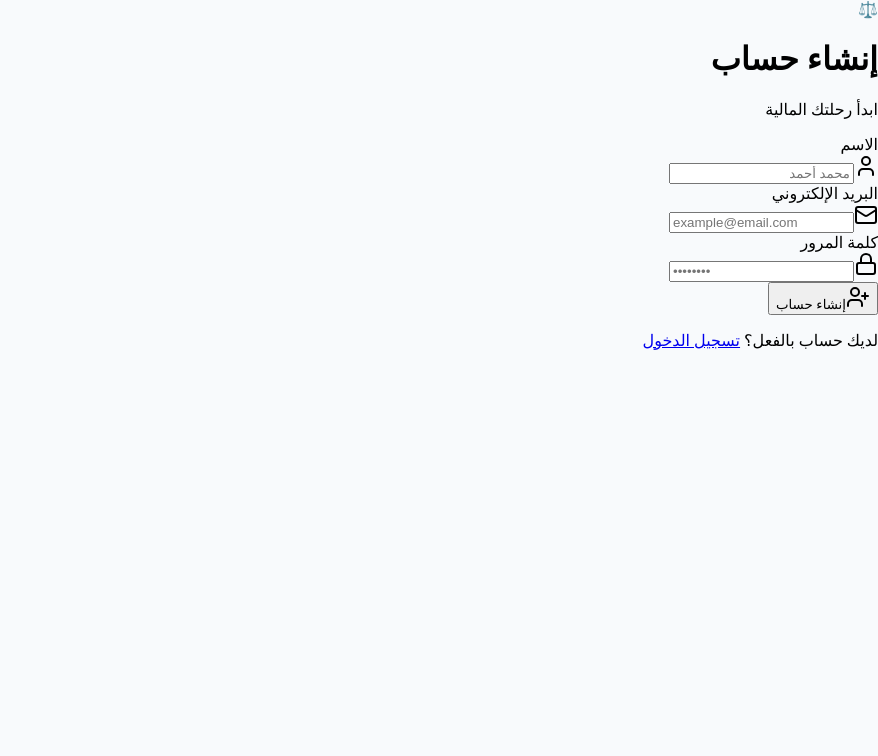
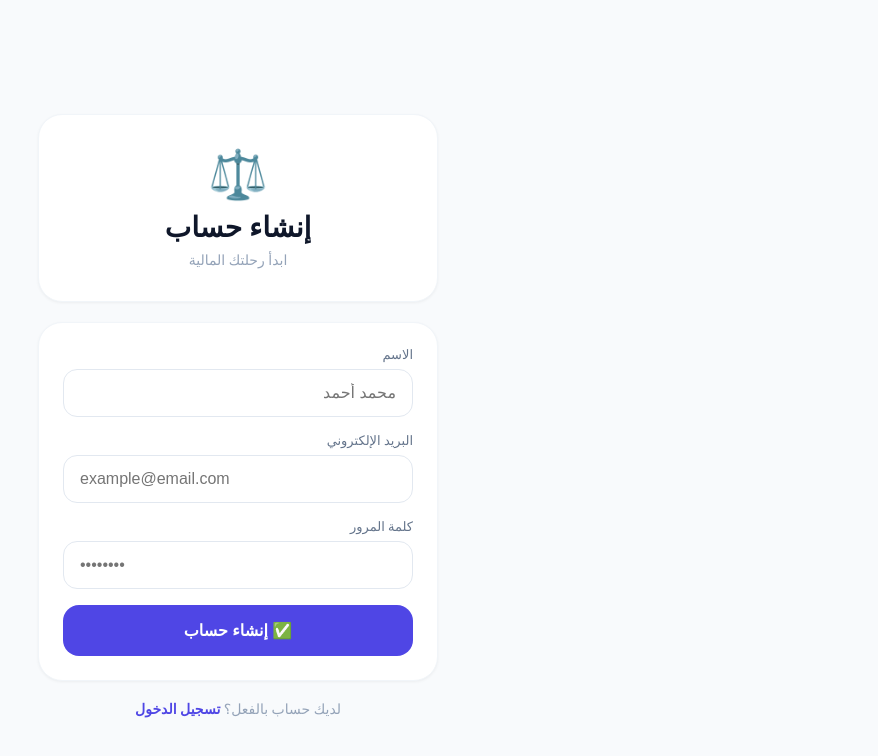
Before and after one commit to azizos1/mizan, a Next.js app: page /auth/register in a window 1280 px wide. Shown: the top 756 px of the page, without its empty margins (402-1280 px from the left). Built offline with nearby package versions, Linux system fonts and the light colour scheme.

Commit message:
fix all pages design

```diff
--- a/src/app/auth/register/page.tsx
+++ b/src/app/auth/register/page.tsx
@@ -5,7 +5,6 @@ import { useState } from "react";
 import { useRouter } from "next/navigation";
 import { signIn } from "next-auth/react";
 import Link from "next/link";
-import { UserPlus, Mail, Lock, User } from "lucide-react";
 
 export default function RegisterPage() {
   const router = useRouter();
@@ -17,8 +16,7 @@ export default function RegisterPage() {
 
   async function handleSubmit(e: React.FormEvent) {
     e.preventDefault();
-    setLoading(true);
-    setError("");
+    setLoading(true); setError("");
 
     try {
       const res = await fetch("/api/auth/register", {
@@ -26,113 +24,61 @@ export default function RegisterPage() {
         headers: { "Content-Type": "application/json" },
         body: JSON.stringify({ name, email, password }),
       });
-
       const data = await res.json();
 
-      if (!res.ok) {
-        setError(data.error || "حدث خطأ");
-        setLoading(false);
-        return;
-      }
+      if (!res.ok) { setError(data.error || "حدث خطأ"); setLoading(false); return; }
 
-      const signInResult = await signIn("credentials", {
-        email,
-        password,
-        redirect: false,
-      });
-
-      if (signInResult?.error) {
-        router.push("/auth/login");
-      } else {
-        router.push("/dashboard");
-      }
-    } catch (err) {
-      setError("حدث خطأ في الاتصال");
-      setLoading(false);
-    }
+      const signInResult = await signIn("credentials", { email, password, redirect: false });
+      if (signInResult?.error) { router.push("/auth/login"); }
+      else { router.push("/dashboard"); }
+    } catch { setError("حدث خطأ في الاتصال"); setLoading(false); }
   }
 
   return (
-    <div className="min-h-screen bg-[#0a0a0f] flex items-center justify-center p-4">
-      <div className="w-full max-w-sm space-y-8">
-        <div className="text-center">
-          <div className="w-16 h-16 rounded-2xl bg-indigo-500/20 flex items-center justify-center mx-auto mb-4">
-            <span className="text-3xl">⚖️</span>
-          </div>
-          <h1 className="text-2xl font-bold text-white">إنشاء حساب</h1>
-          <p className="text-gray-500 text-sm mt-2">ابدأ رحلتك المالية</p>
+    <div style={{ minHeight: "100vh", backgroundColor: "#f8fafc", display: "flex", alignItems: "center", justifyContent: "center", padding: "16px" }}>
+      <div style={{ width: "100%", maxWidth: "400px", display: "flex", flexDirection: "column", gap: "20px" }}>
+
+        <div style={{ backgroundColor: "white", borderRadius: "24px", padding: "32px 24px", textAlign: "center", boxShadow: "0 1px 3px rgba(0,0,0,0.05)", border: "1px solid #f1f5f9" }}>
+          <p style={{ fontSize: "48px", margin: "0 0 8px 0" }}>⚖️</p>
+          <h1 style={{ color: "#0f172a", fontSize: "28px", fontWeight: 900, margin: 0 }}>إنشاء حساب</h1>
+          <p style={{ color: "#94a3b8", fontSize: "14px", margin: "8px 0 0 0" }}>ابدأ رحلتك المالية</p>
         </div>
 
-        <form onSubmit={handleSubmit} className="bg-[#1a1a2e] border border-white/10 rounded-2xl p-6 space-y-5">
-          {error && (
-            <div className="bg-rose-500/10 text-rose-400 p-3 rounded-xl text-sm text-center">
-              {error}
-            </div>
-          )}
+        <form onSubmit={handleSubmit} style={{ backgroundColor: "white", borderRadius: "24px", padding: "24px", boxShadow: "0 1px 3px rgba(0,0,0,0.05)", border: "1px solid #f1f5f9", display: "flex", flexDirection: "column", gap: "16px" }}>
+          {error && <div style={{ backgroundColor: "#fef2f2", borderRadius: "14px", padding: "14px", textAlign: "center", color: "#dc2626", fontSize: "13px" }}>{error}</div>}
 
           <div>
-            <label className="text-gray-400 text-xs mb-2 block">الاسم</label>
-            <div className="relative">
-              <User className="absolute right-3 top-1/2 -translate-y-1/2 w-4 h-4 text-gray-600" />
-              <input
-                type="text"
-                value={name}
-                onChange={(e) => setName(e.target.value)}
-                className="w-full bg-[#0a0a0f] border border-white/5 rounded-xl py-3 pr-10 pl-4 text-white text-sm focus:outline-none focus:border-indigo-500/50"
-                placeholder="محمد أحمد"
-                required
-              />
-            </div>
+            <label style={{ color: "#64748b", fontSize: "13px", marginBottom: "6px", display: "block" }}>الاسم</label>
+            <input type="text" value={name} onChange={(e) => setName(e.target.value)}
+              style={{ width: "100%", border: "1px solid #e2e8f0", borderRadius: "14px", padding: "14px 16px", fontSize: "16px", color: "#0f172a", outline: "none", boxSizing: "border-box" }}
+              placeholder="محمد أحمد" required />
           </div>
 
           <div>
-            <label className="text-gray-400 text-xs mb-2 block">البريد الإلكتروني</label>
-            <div className="relative">
-              <Mail className="absolute right-3 top-1/2 -translate-y-1/2 w-4 h-4 text-gray-600" />
-              <input
-                type="email"
-                value={email}
-                onChange={(e) => setEmail(e.target.value)}
-                className="w-full bg-[#0a0a0f] border border-white/5 rounded-xl py-3 pr-10 pl-4 text-white text-sm focus:outline-none focus:border-indigo-500/50"
-                placeholder="example@email.com"
-                required
-                dir="ltr"
-              />
-            </div>
+            <label style={{ color: "#64748b", fontSize: "13px", marginBottom: "6px", display: "block" }}>البريد الإلكتروني</label>
+            <input type="email" value={email} onChange={(e) => setEmail(e.target.value)}
+              style={{ width: "100%", border: "1px solid #e2e8f0", borderRadius: "14px", padding: "14px 16px", fontSize: "16px", color: "#0f172a", outline: "none", boxSizing: "border-box" }}
+              placeholder="example@email.com" required dir="ltr" />
           </div>
 
           <div>
-            <label className="text-gray-400 text-xs mb-2 block">كلمة المرور</label>
-            <div className="relative">
-              <Lock className="absolute right-3 top-1/2 -translate-y-1/2 w-4 h-4 text-gray-600" />
-              <input
-                type="password"
-                value={password}
-                onChange={(e) => setPassword(e.target.value)}
-                className="w-full bg-[#0a0a0f] border border-white/5 rounded-xl py-3 pr-10 pl-4 text-white text-sm focus:outline-none focus:border-indigo-500/50"
-                placeholder="••••••••"
-                required
-                dir="ltr"
-              />
-            </div>
+            <label style={{ color: "#64748b", fontSize: "13px", marginBottom: "6px", display: "block" }}>كلمة المرور</label>
+            <input type="password" value={password} onChange={(e) => setPassword(e.target.value)}
+              style={{ width: "100%", border: "1px solid #e2e8f0", borderRadius: "14px", padding: "14px 16px", fontSize: "16px", color: "#0f172a", outline: "none", boxSizing: "border-box" }}
+              placeholder="••••••••" required dir="ltr" />
           </div>
 
-          <button
-            type="submit"
-            disabled={loading}
-            className="w-full bg-indigo-600 hover:bg-indigo-500 disabled:bg-gray-800 text-white font-semibold py-3 rounded-xl flex items-center justify-center gap-2 transition"
-          >
-            <UserPlus className="w-4 h-4" />
-            {loading ? "جاري الإنشاء..." : "إنشاء حساب"}
+          <button type="submit" disabled={loading}
+            style={{ padding: "16px", backgroundColor: loading ? "#94a3b8" : "#4f46e5", color: "white", border: "none", borderRadius: "16px", fontSize: "16px", fontWeight: 700, cursor: loading ? "not-allowed" : "pointer" }}>
+            {loading ? "⏳ جاري الإنشاء..." : "✅ إنشاء حساب"}
           </button>
         </form>
 
-        <p className="text-center text-gray-500 text-sm">
+        <p style={{ textAlign: "center", color: "#94a3b8", fontSize: "14px", margin: 0 }}>
           لديك حساب بالفعل؟{" "}
-          <Link href="/auth/login" className="text-indigo-400 hover:text-indigo-300">
-            تسجيل الدخول
-          </Link>
+          <Link href="/auth/login" style={{ color: "#4f46e5", fontWeight: 700, textDecoration: "none" }}>تسجيل الدخول</Link>
         </p>
+
       </div>
     </div>
   );
```
Also changed, not shown: src/app/auth/login/page.tsx (+27 -55 lines), src/app/page.tsx (+38 -34 lines).
